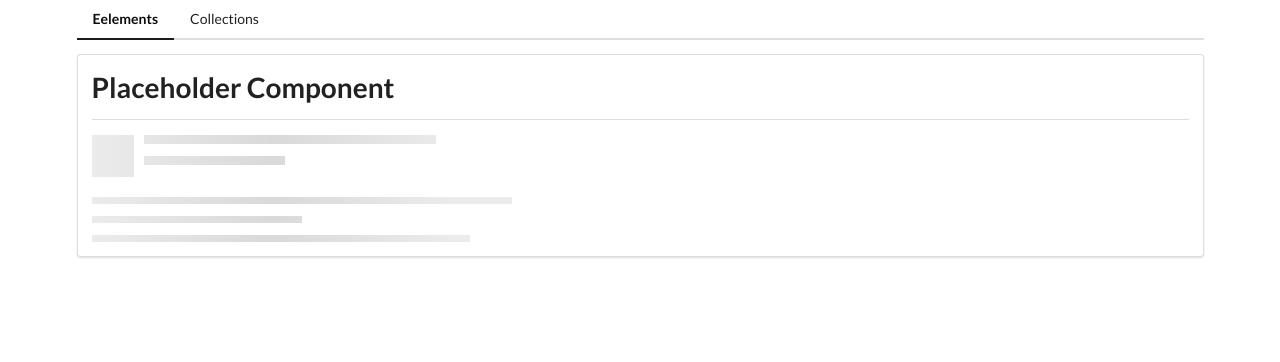
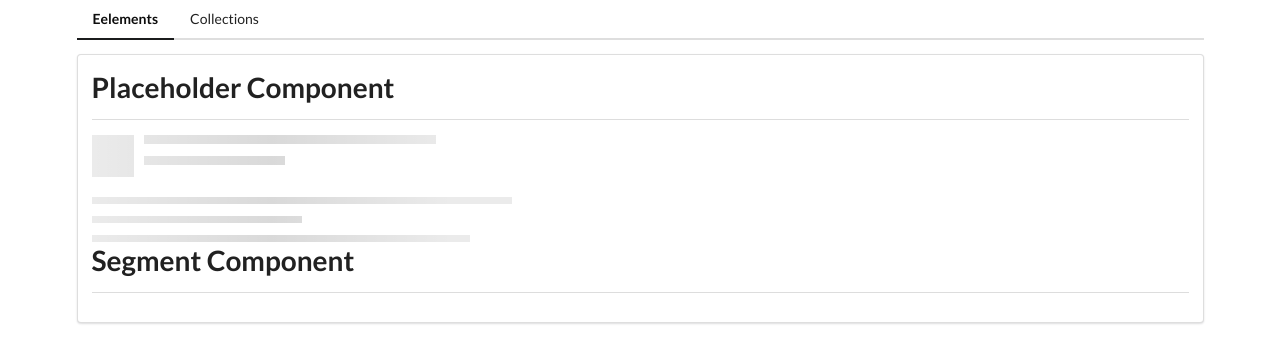
Before and after one commit to elsayedabdelnaby/angular-learning-projects, an Angular app in the folder comps/: page /elements in a window 1280 px wide. Shown: the top 362 px of the page. Built offline with nearby package versions, Linux system fonts and the light colour scheme.

Commit message:
use ng-content in divider component rather than input

```diff
--- a/comps/src/app/elements/elements-home/elements-home.component.html
+++ b/comps/src/app/elements/elements-home/elements-home.component.html
@@ -1,2 +1,8 @@
-<app-divider [title] = "'Placeholder Component'"></app-divider>
+<app-divider>
+  Placeholder Component
+</app-divider>
 <app-placeholder></app-placeholder>
+
+<app-divider>
+  Segment Component
+</app-divider>
--- a/comps/src/app/shared/divider/divider.component.html
+++ b/comps/src/app/shared/divider/divider.component.html
@@ -1,2 +1,4 @@
-<h1>{{ title }}</h1>
+<h1>
+  <ng-content></ng-content>
+</h1>
 <div class="ui divider"></div>
--- a/comps/src/app/shared/divider/divider.component.ts
+++ b/comps/src/app/shared/divider/divider.component.ts
@@ -1,4 +1,4 @@
-import { Component, OnInit, Input } from '@angular/core';
+import { Component, OnInit } from '@angular/core';
 
 @Component({
   selector: 'app-divider',
@@ -7,8 +7,6 @@ import { Component, OnInit, Input } from '@angular/core';
 })
 export class DividerComponent implements OnInit {
 
-  @Input() title = '';
-
   constructor() { }
 
   ngOnInit(): void {
```
